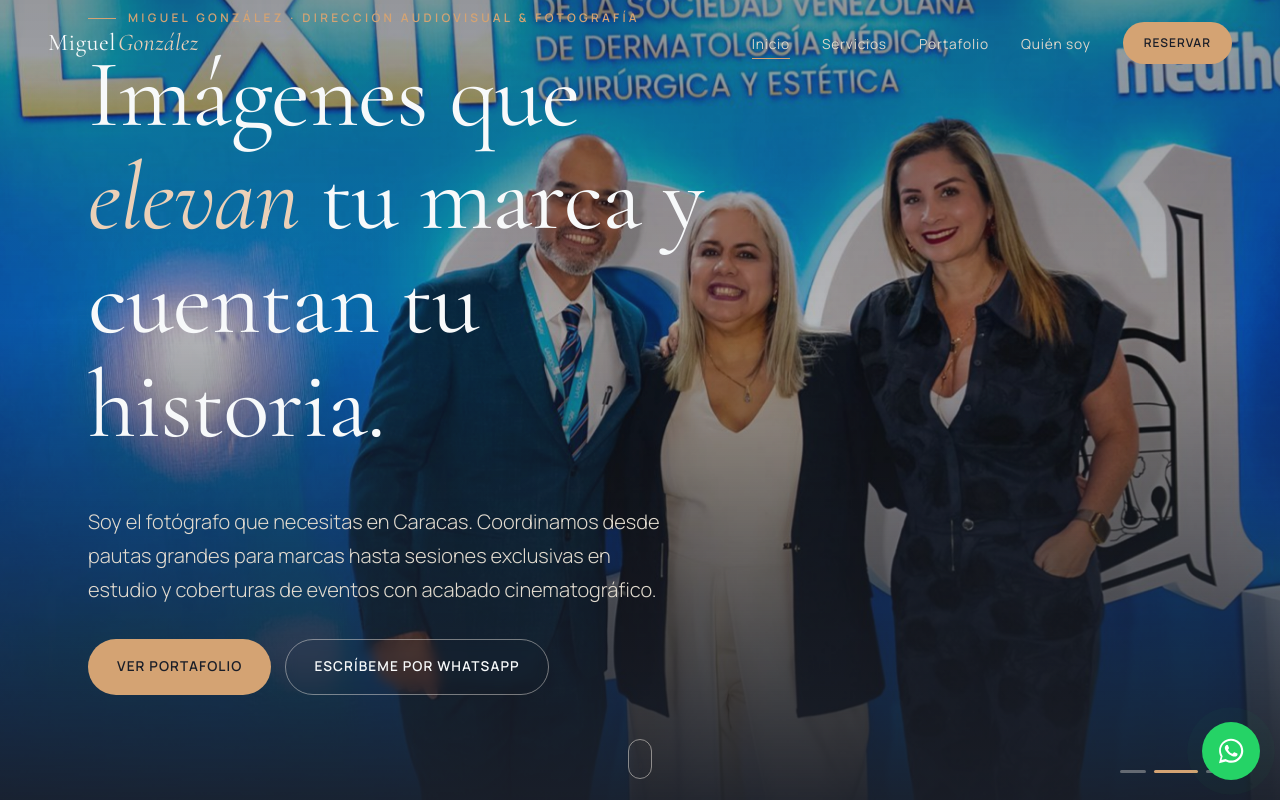
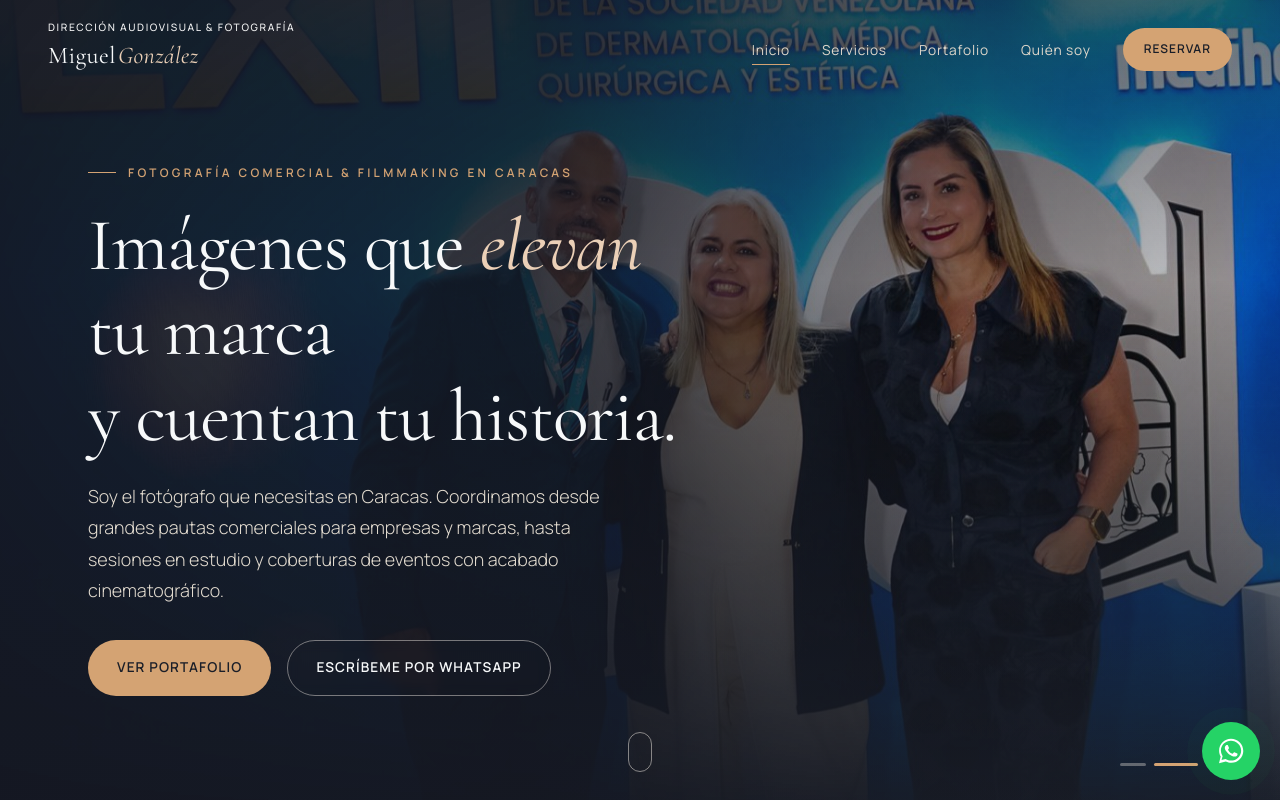
Before and after one commit to mikegr23/miguelphoto-ve, a plain HTML site: page index.html in a window 1280 px wide. Shown: the top 800 px of the page. Drawn offline with nearby package versions, Linux system fonts and the light colour scheme.

Commit message:
Add files via upload

```diff
--- a/css/styles.css
+++ b/css/styles.css
@@ -112,9 +112,19 @@ p { margin: 0 0 1em; }
   background: rgba(26, 30, 40, .88); backdrop-filter: blur(14px);
   padding-top: 14px; padding-bottom: 14px; border-color: var(--line);
 }
-.brand { display: inline-flex; align-items: center; gap: 10px; }
-.brand-logo { height: 40px; width: auto; transition: height .4s; }
-.nav.scrolled .brand-logo { height: 34px; }
+.brand { display: flex; flex-direction: column; align-items: flex-start; gap: 4px; }
+.brand-logo { height: 38px; width: auto; transition: height .4s; }
+.nav.scrolled .brand-logo { height: 32px; }
+.brand-tagline {
+  font-size: 0.64rem;
+  letter-spacing: 0.16em;
+  text-transform: uppercase;
+  color: #ffffff;
+  font-weight: 500;
+  opacity: 0.95;
+  margin: 0;
+  line-height: 1;
+}
 .brand-name { font-family: var(--serif); font-size: 1.5rem; letter-spacing: .02em; }
 .brand-name em { font-style: italic; color: var(--gold-2); margin-left: 2px; }
 
@@ -134,14 +144,24 @@ p { margin: 0 0 1em; }
 .menu-toggle[aria-expanded="true"] span:last-child { top: 20px; transform: rotate(-45deg); }
 
 /* ---------- Portada (Hero) ---------- */
-.hero { position: relative; min-height: 100svh; display: flex; align-items: flex-end; overflow: hidden; }
+.hero {
+  position: relative;
+  min-height: 100svh;
+  display: flex;
+  align-items: center;
+  overflow: hidden;
+  padding-top: 110px;
+  padding-bottom: 60px;
+}
 .hero-media { position: absolute; inset: 0; }
 .hero-media img { position: absolute; inset: 0; width: 100%; height: 100%; object-fit: cover; }
 .hero-slide { opacity: 0; transition: opacity 1.6s ease; }
 .hero-slide.active { opacity: 1; animation: kenburns 22s ease-in-out infinite alternate; }
 .hero-media::after {
   content: ""; position: absolute; inset: 0;
-  background: linear-gradient(180deg, rgba(26,30,40,.4) 0%, rgba(26,30,40,.25) 40%, rgba(26,30,40,.95) 100%);
+  background:
+    linear-gradient(90deg, rgba(20, 23, 33, 0.95) 0%, rgba(20, 23, 33, 0.82) 42%, rgba(20, 23, 33, 0.35) 75%, rgba(20, 23, 33, 0.15) 100%),
+    linear-gradient(180deg, rgba(20, 23, 33, 0.5) 0%, transparent 35%, rgba(26, 30, 40, 0.95) 100%);
 }
 @keyframes kenburns { from { transform: scale(1.04); } to { transform: scale(1.14) translate(-1.5%, -1%); } }
 
@@ -149,10 +169,25 @@ p { margin: 0 0 1em; }
 .hero-dots button { width: 26px; height: 3px; padding: 0; border: 0; border-radius: 2px; background: rgba(243,238,230,.35); cursor: pointer; transition: background .3s, width .3s; }
 .hero-dots button.active { width: 44px; background: var(--gold); }
 
-.hero-content { position: relative; z-index: 2; padding: 0 var(--gutter) clamp(90px, 14vh, 150px); width: min(1200px, 100%); margin: 0 auto; }
-.hero h1 { font-size: clamp(2.8rem, 7.5vw, 6.2rem); font-weight: 400; max-width: 14ch; }
-.hero-sub { font-size: clamp(1.05rem, 1.6vw, 1.25rem); max-width: 580px; color: #e2dbcf; font-weight: 300; }
-.hero-actions { display: flex; flex-wrap: wrap; gap: 14px; margin-top: 32px; }
+.hero-content { position: relative; z-index: 2; padding: 0 var(--gutter); width: min(1200px, 100%); margin: 0 auto; }
+.hero .eyebrow { margin-bottom: 20px; }
+.hero h1 {
+  font-size: clamp(2.6rem, 5.8vw, 5.4rem);
+  font-weight: 400;
+  line-height: 1.15;
+  letter-spacing: -0.015em;
+  max-width: 17ch;
+  margin-bottom: 22px;
+}
+.hero-sub {
+  font-size: clamp(1.05rem, 1.4vw, 1.2rem);
+  line-height: 1.75;
+  max-width: 530px;
+  color: #e2dbcf;
+  font-weight: 300;
+  margin-bottom: 34px;
+}
+.hero-actions { display: flex; flex-wrap: wrap; gap: 16px; margin-top: 0; }
 
 .scroll-hint { position: absolute; bottom: 28px; left: 50%; transform: translateX(-50%); z-index: 2; width: 24px; height: 40px; border: 1px solid rgba(243,238,230,.5); border-radius: 20px; }
 .scroll-hint span { position: absolute; left: 50%; top: 8px; width: 3px; height: 8px; margin-left: -1.5px; border-radius: 2px; background: var(--gold); animation: wheel 1.8s infinite; }
--- a/index.html
+++ b/index.html
@@ -60,6 +60,7 @@
   <header class="nav" id="nav">
     <a href="#inicio" class="brand" aria-label="Miguel González, inicio">
       <img class="brand-logo" src="img/logo-miguel-gonzalez.png" alt="Miguel González Fotografía Profesional" width="986" height="152" onerror="this.style.display='none'; document.getElementById('brandFallback').style.display='block';">
+      <span class="brand-tagline">Dirección Audiovisual & Fotografía</span>
       <span id="brandFallback" class="brand-name" style="display:none;">Miguel<em>González</em></span>
     </a>
 
@@ -89,9 +90,9 @@
       <div class="hero-dots" id="heroDots" aria-hidden="true"></div>
 
       <div class="hero-content">
-        <p class="eyebrow reveal in">MIGUEL GONZÁLEZ · DIRECCIÓN AUDIOVISUAL & FOTOGRAFÍA</p>
-        <h1 class="reveal in">Imágenes que <em>elevan</em> tu marca y cuentan tu historia.</h1>
-        <p class="hero-sub reveal in">Soy el fotógrafo que necesitas en Caracas. Coordinamos desde pautas grandes para marcas hasta sesiones exclusivas en estudio y coberturas de eventos con acabado cinematográfico.</p>
+        <p class="eyebrow reveal in">Fotografía Comercial & Filmmaking en Caracas</p>
+        <h1 class="reveal in">Imágenes que <em>elevan</em> tu marca<br>y cuentan tu historia.</h1>
+        <p class="hero-sub reveal in">Soy el fotógrafo que necesitas en Caracas. Coordinamos desde grandes pautas comerciales para empresas y marcas, hasta sesiones en estudio y coberturas de eventos con acabado cinematográfico.</p>
 
         <div class="hero-actions reveal in">
           <a href="#portafolio" class="btn btn-gold">Ver portafolio</a>
```
